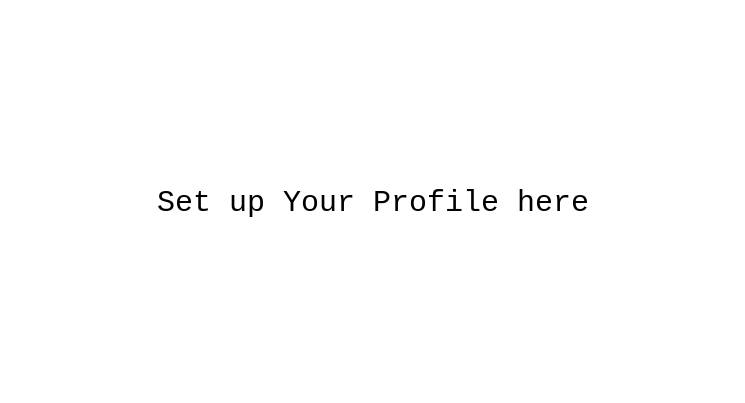
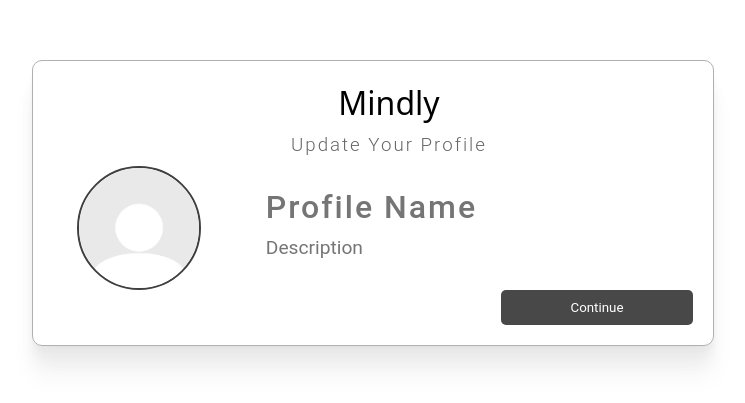
Before and after one commit to Rutvik599/mindly, a React (Create React App) app: page /setuserprofile in a window 1280 px wide. Shown: the part 197-600 px from the top of the page, without its empty margins (267-1012 px from the left). Built offline with nearby package versions, Linux system fonts and the light colour scheme; no server answers; the database is empty; sample sign-in values are in the browser's storage; a web font is replaced by a local one.

Commit message:
User Profile Page is Added

```diff
--- a/src/App.js
+++ b/src/App.js
@@ -30,7 +30,7 @@
     <Routes>
       <Route default path="/homepage" element={<Homeapage setLoading = {setLoading}/>}/>
       <Route path="/" element={<Dashboard/>}>
-      <Route path="/setuserprofile" element={<Userprofile/>} />
+      <Route path="/setuserprofile" element={<Userprofile setLoading = {setLoading} />} />
       </Route>
       <Route path="*" element={<Navigate to="/" />} />
     </Routes>
--- a/src/Backend/firebase-init.js
+++ b/src/Backend/firebase-init.js
@@ -1,7 +1,8 @@
 // firebase-init.js
 import { initializeApp } from "firebase/app";
 import { getAnalytics } from "firebase/analytics";
-import { getAuth, signInWithEmailAndPassword, createUserWithEmailAndPassword,sendEmailVerification } from "firebase/auth";
+import { getAuth, signInWithEmailAndPassword, createUserWithEmailAndPassword, sendEmailVerification } from "firebase/auth";
+import { getFirestore } from "firebase/firestore"; // Firestore import
 
 const firebaseConfig = {
   apiKey: "AIzaSyBygesvHAoygl5FJ2WjYLk8-uTROfDmvSg",
@@ -16,5 +17,6 @@
 const app = initializeApp(firebaseConfig);
 const analytics = getAnalytics(app);
 const auth = getAuth(app);
+const db = getFirestore(app); // Initialize Firestore
 
-export { auth, signInWithEmailAndPassword, createUserWithEmailAndPassword,sendEmailVerification };
+export { auth, db, signInWithEmailAndPassword, createUserWithEmailAndPassword, sendEmailVerification };
--- a/src/Pages/Dashboard.js
+++ b/src/Pages/Dashboard.js
@@ -16,10 +16,9 @@
     return () => unsubscribe();
   }, []);
 
-  if(<Outlet/>){
-    return <Outlet/> ;
-  }
-  return (
+  return outlet ? (
+    <Outlet />
+  ) : (
     <>
       {/* Main Dashboard Content */}
       <div className="line"></div>
--- a/src/Pages/Homeapage.js
+++ b/src/Pages/Homeapage.js
@@ -135,14 +135,27 @@
 
   // Check for authentication errors
   const checkError = (error) => {
-    if (error.code === "auth/email-already-in-use") {
-      toast.error("This email is already registered. Please log in.");
-    } else if (error.code === "auth/weak-password") {
-      toast.error("Password should be at least 6 characters.");
-    } else {
-      toast.error("Authentication error: " + error.message);
+    switch (error.code) {
+      case "auth/email-already-in-use":
+        toast.error("This email is already registered. Please log in.");
+        break;
+      case "auth/weak-password":
+        toast.error("Password should be at least 6 characters.");
+        break;
+      case "auth/invalid-email":
+        toast.error("Invalid email address. Please enter a valid email.");
+        break;
+      case "auth/invalid-credential":
+        toast.error("Please check your email and password.");
+        break;
+      case "auth/user-not-found":
+        toast.error("No user found with this email. Please sign up.");
+        break;
+      default:
+        toast.error("Authentication error: " + error.message);
     }
   };
+
 
   // Reset password function
   const resetEmail = async () => {
@@ -170,7 +183,12 @@
   // Actual Return
   return (
     <>
-      <ToastContainer autoClose={2000} />
+      <ToastContainer style={{
+          fontFamily: 'Roboto',
+          fontSize: '14px'
+        }}
+        autoClose={2000}
+        />
       {/* Login and Sign Up Form */}
       <form className={`commonbutton ${isLogin || isSignUp ? "show" : ""}`} onSubmit={(e) => e.preventDefault()}>
         <h1 className="sitename1">Mindly</h1>
--- a/src/Pages/Userprofile.js
+++ b/src/Pages/Userprofile.js
@@ -1,9 +1,148 @@
-import React from 'react'
-import '../Styles/Userprofile.css';
-export default function Userprofile() {
-  return (
-    <div className='setupyourprofile'>
-      <h1>Set up Your Profile here</h1>
+import React, { useEffect, useState } from "react";
+import "../Styles/Userprofile.css";
+import { getDoc, doc, setDoc } from "firebase/firestore"; // Firestore import
+import { auth, db } from "../Backend/firebase-init";
+import { useNavigate } from "react-router-dom";
+import img from "../Utils/profilepicture.png";
+import { toast, ToastContainer } from "react-toastify";
+export default function Userprofile({ setLoading }) {
+  // Initialization of the Data
+  const [userData, setUserData] = useState(null);
+  const navigate = useNavigate();
+  const [name, setName] = useState("");
+  const [description, setDescription] = useState("");
+  const [profilePicUrl, setProfilePicUrl] = useState(img);
+  useEffect(() => {
+    const fetchUserData = async () => {
+      try {
+        const user = auth.currentUser;
+        console.log(user.uid);
+        if (user) {
+          const userDocRef = doc(db, "users", user.uid);
+          const userSnapshot = await getDoc(userDocRef);
+
+          if (userSnapshot.exists()) {
+            const data = userSnapshot.data();
+            localStorage.setItem("user_id", data.user_id);
+            localStorage.setItem("user_name", data.user_name);
+            localStorage.setItem(
+              "user_profile_description",
+              data.user_profile_description
+            );
+            setUserData({
+              user_id: data.user_id,
+              user_name: data.user_name,
+              user_profile_description: data.user_profile_description,
+            });
+            setLoading();
+            navigate("/");
+          } else {
+            console.log("No such user data found!");
+          }
+        } else {
+          console.log("User is not authenticated.");
+        }
+      } catch (error) {
+        console.error("Error fetching user data:", error);
+      }
+    };
+
+    fetchUserData();
+  }, []);
+
+  const handleNameChange = (e) => setName(e.target.value);
+  const handleDescriptionChange = (e) => setDescription(e.target.value);
+
+  // Handle profile picture change
+  const handleProfilePicChange = (e) => {
+    const file = e.target.files[0];
+    if (file) {
+      const reader = new FileReader();
+      reader.onloadend = () => {
+        setProfilePicUrl(reader.result); // Set profile picture URL to local file
+      };
+      reader.readAsDataURL(file); // Read the file as a data URL
+    }
+  };
+
+  const storeIntoDatabase = async () => {
+    if (!name || !description || !profilePicUrl) {
+      toast.error("Fields Cannot be Empty");
+      return;
+    }
+
+    try {
+      const user = auth.currentUser;
+      if (user) {
+        const userDocRef = doc(db, 'users', user.uid); // Reference to the user's document
+
+        await setDoc(userDocRef, {
+          user_name: name,
+          user_profile_description: description,
+          profile_pic_url: profilePicUrl
+        });
+
+        // Store profile data in local storage
+        localStorage.setItem('user_name', name);
+        localStorage.setItem('user_profile_description', description);
+        localStorage.setItem('profile_pic_url', profilePicUrl);
+
+        toast.success("Profile Created successfully!");
+        navigate('/');
+      } else {
+        console.log("User is not authenticated.");
+      }
+    } catch (error) {
+      console.error("Error storing data:", error);
+      toast.error("Error updating profile.");
+    }
+  };
+
+
+  // Actual Html
+  return (<>
+  <ToastContainer style={{
+          fontFamily: 'Roboto',
+          fontSize: '14px'
+        }}/>
+    <div className="setupyourprofile">
+      <h1 className="sitename">Mindly</h1>
+      <h3 className="setuprofiletext">Update Your Profile</h3>
+      <div className="profileactualdetail">
+        <div
+          className="profilepicture-container"
+          onClick={() => document.getElementById("fileInput").click()}
+        >
+          <img src={profilePicUrl} alt="Profile" className="profilepicture" />
+        </div>
+        <div className="nameanddescription">
+          <input
+            type="text"
+            className="name"
+            placeholder="Profile Name"
+            value={name}
+            onChange={handleNameChange}
+          />
+          <input
+            type="text"
+            className="description"
+            placeholder="Description"
+            value={description}
+            onChange={handleDescriptionChange}
+          />
+          <input
+            type="file"
+            id="fileInput"
+            accept="image/*"
+            style={{ display: "none" }}
+            onChange={handleProfilePicChange}
+          />
+        </div>
+      </div>
+      <div className="continuebutton">
+        <button className="continue" onClick={storeIntoDatabase}>Continue</button>
+      </div>
     </div>
-  )
+    </>
+  );
 }
--- a/src/Styles/Userprofile.css
+++ b/src/Styles/Userprofile.css
@@ -1,5 +1,4 @@
-.setupyourprofile{
-    width: 100%;
+.setupyourprofile {
     position: absolute;
     top: 50%;
     left: 50%;
@@ -7,10 +6,92 @@
     display: flex;
     flex-direction: column;
     align-items: center;
-}
-.setupyourprofile > h1 {
-    font-size: 30px;
-    font-family: 'Courier New', Courier, monospace;
+    width: 50%;
+    border: 1px solid #b0b0b0;
+    padding: 20px;
+    border-radius: 10px;
+    box-shadow: 0px 1px 1px rgba(3, 7, 18, 0.01),
+                0px 5px 4px rgba(3, 7, 18, 0.02),
+                0px 12px 9px rgba(3, 7, 18, 0.02),
+                0px 20px 15px rgba(3, 7, 18, 0.03),
+                0px 32px 24px rgba(3, 7, 18, 0.04);
+  }
+
+  .profilepicture-container {
+    display: flex;
+    justify-content: center;
+    align-items: center;
+    cursor: pointer; /* Indicate clickable area */
+  }
+
+  .profilepicture {
+    width: 120px; /* Set a fixed width for consistency */
+    height: 120px; /* Maintain aspect ratio */
+    border-radius: 50%; /* Circular profile picture */
+    object-fit: cover; /* Ensure image covers the circle */
+    border: 2px solid #3f3f3f; /* Border around the profile picture */
+    margin-right: 20px; /* Space between image and input fields */
+  }
+
+  .nameanddescription {
+    display: flex;
+    flex-direction: column;
+    justify-content: center;
+    align-items: center;
+    width: 70%;
+  }
+
+  .nameanddescription > input {
+    width: 80%;
+    font-family: "Roboto", system-ui;
+    outline: none;
+    border: none;
+    border-radius: 5px;
+    margin-bottom: 10px;
+  }
+
+  .name {
+    font-size: 2em;
+    letter-spacing: 2px;
+    font-weight: 500;
+  }
+
+  .description {
+    font-size: 1.2em;
     font-weight: 400;
-    white-space: nowrap;
-}
+    color: #676767;
+  }
+
+  .profileactualdetail {
+    width: 100%;
+    display: flex;
+    align-items: center;
+    justify-content: center;
+    margin-top: 10px; /* Space above the profile section */
+  }
+
+  .setuprofiletext {
+    font-weight: 300;
+    margin-top: 10px;
+    margin-left: 5%;
+    letter-spacing: 2px;
+    color: #676767;
+  }
+
+  .continuebutton{
+    width: 100%;
+    display: flex;
+    justify-content: end;
+  }
+  .continue{
+    cursor: pointer;
+    width: 30%;
+    padding: 10px;
+    background-color: #484848;
+    color: white;
+    border: none;
+    border-radius: 5px;
+    &:hover {
+      background-color: #313131;
+    }
+  }
```
Also changed, not shown: src/Utils/profilepicture.png (added). Lines whose indentation alone changed are shown as unchanged.
